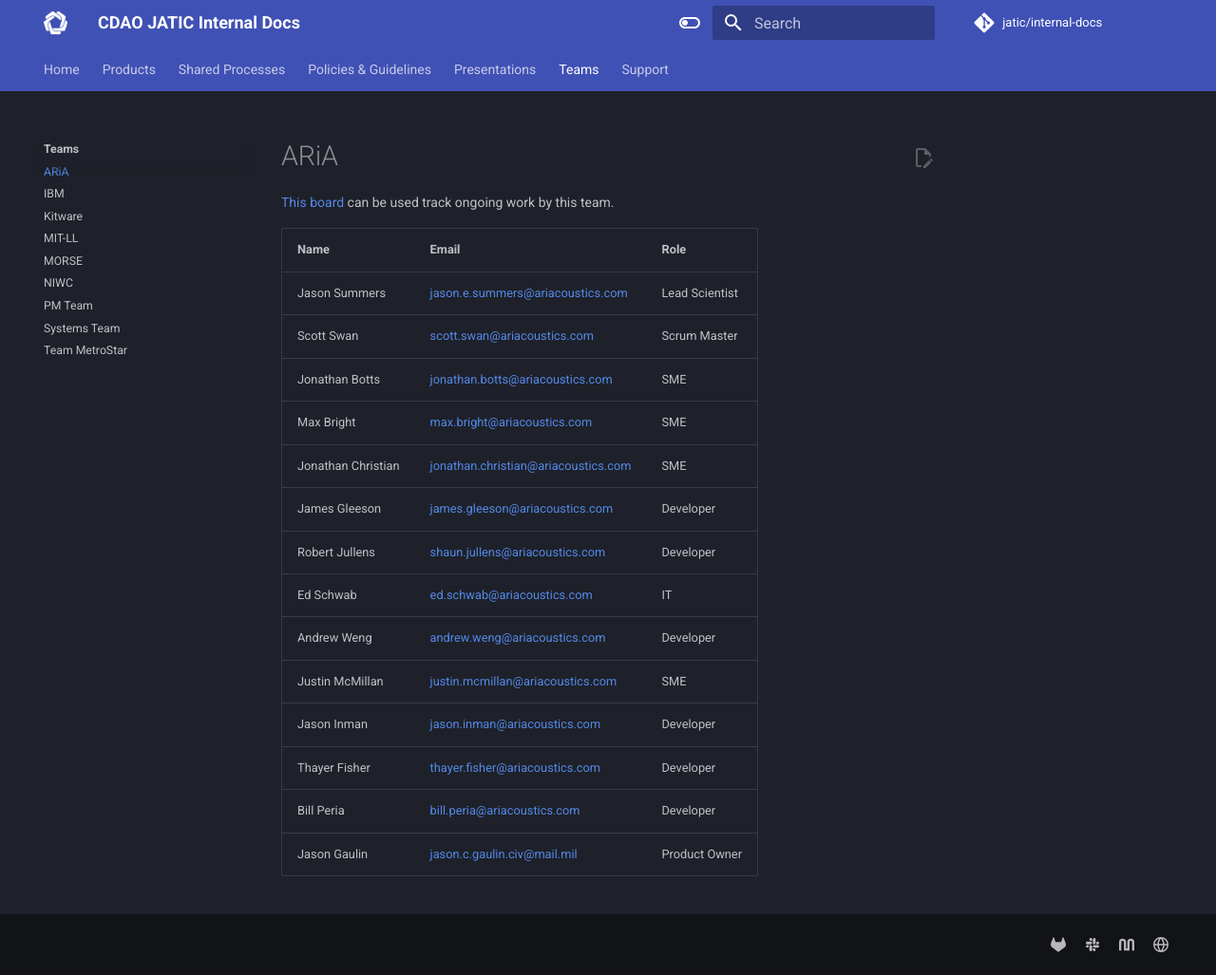
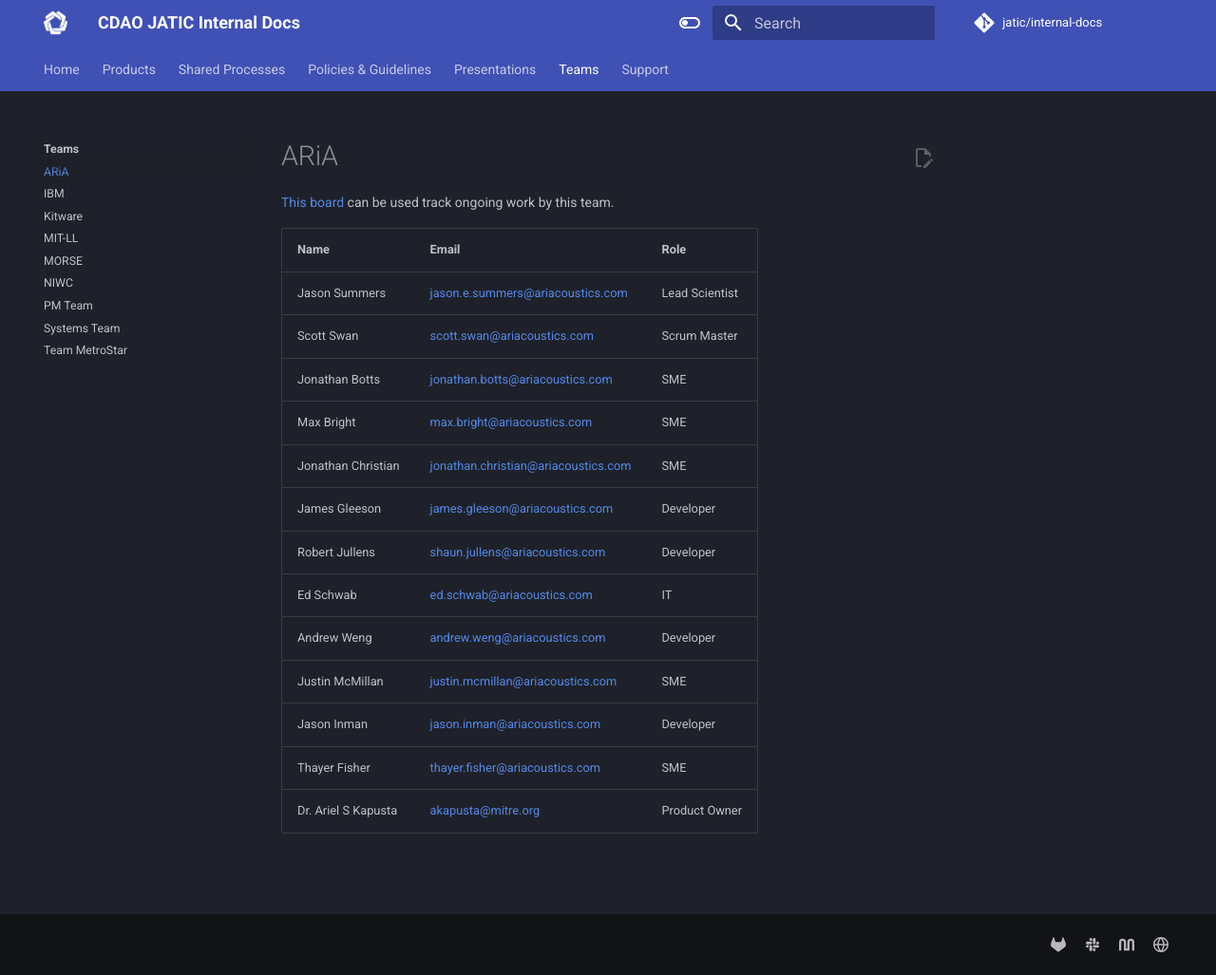
Before and after one commit to zheng0xd/JATIC-internal-docs, an MkDocs documentation site: the page built from docs/teams/aria.md, in a window 1280 px wide and 1027 px high. Shown: the whole window at 95% size. Built offline with MkDocs 1.6.1 and Material for MkDocs 9.7.7, drawn with Linux system fonts in a browser that asks for light colours.

Commit message:
Updating ARiA team and new PO

```diff
--- a/docs/teams/aria.md
+++ b/docs/teams/aria.md
@@ -15,6 +15,5 @@
 | Andrew Weng | <andrew.weng@ariacoustics.com> | Developer |
 | Justin McMillan | <justin.mcmillan@ariacoustics.com> | SME |
 | Jason Inman | <jason.inman@ariacoustics.com> | Developer |
-| Thayer Fisher | <thayer.fisher@ariacoustics.com> | Developer |
-| Bill Peria | <bill.peria@ariacoustics.com> | Developer |
-| Jason Gaulin | <jason.c.gaulin.civ@mail.mil> | Product Owner |
+| Thayer Fisher | <thayer.fisher@ariacoustics.com> | SME |
+| Dr. Ariel S Kapusta | <akapusta@mitre.org> | Product Owner |
```
